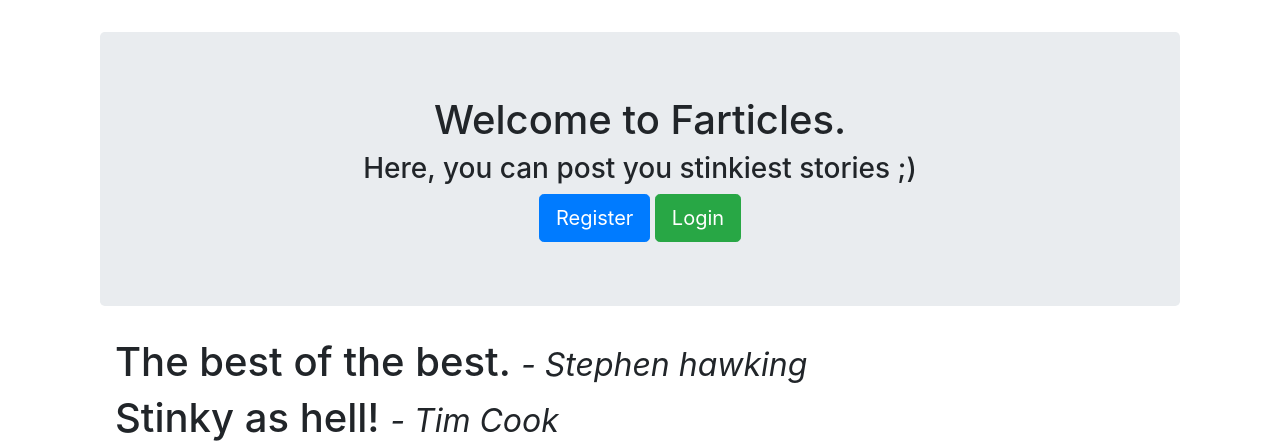
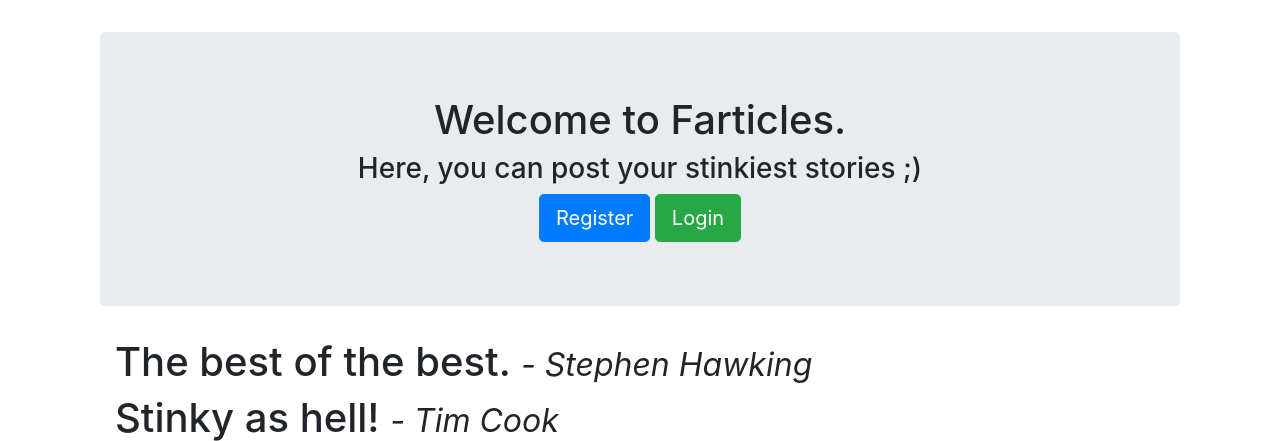
Before and after one commit to carlojacobs/farticles, a Flask app: page / in a window 1280 px wide. Shown: the part 56-497 px from the top of the page. Run offline with Flask 2, Linux system fonts and the light colour scheme; some libraries are stand-ins or nearby versions.

Commit message:
Typo fixed

```diff
--- a/templates/home.html
+++ b/templates/home.html
@@ -4,7 +4,7 @@
 	<div class="container">
 		<div class="jumbotron text-center">
 			<h1>Welcome to Farticles.</h1>
-			<h3>Here, you can post you stinkiest stories ;)</h3>
+			<h3>Here, you can post your stinkiest stories ;)</h3>
 			{% if session.logged_in == NULL %}
 				<a href="/register" class="btn btn-primary btn-lg">Register</a>
 				<a href="/login" class="btn btn-success btn-lg">Login</a>
@@ -14,7 +14,7 @@
 
 		</div>
 		<div class="container">
-			<h1>The best of the best. <small><i>- Stephen hawking</i></small></h1>
+			<h1>The best of the best. <small><i>- Stephen Hawking</i></small></h1>
 			<h1>Stinky as hell! <small><i>- Tim Cook</i></small></h1>
 			<h1>Couldn't get any better. <small><i>- Michael Jackson</i></small></h1>
 		</div>
```
